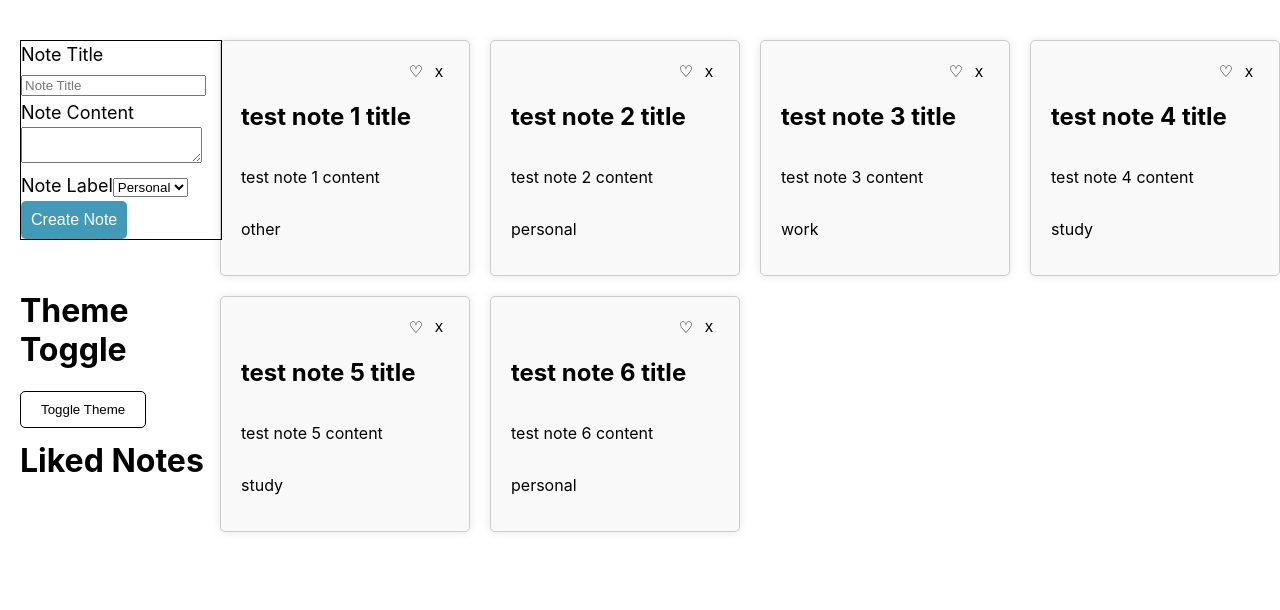
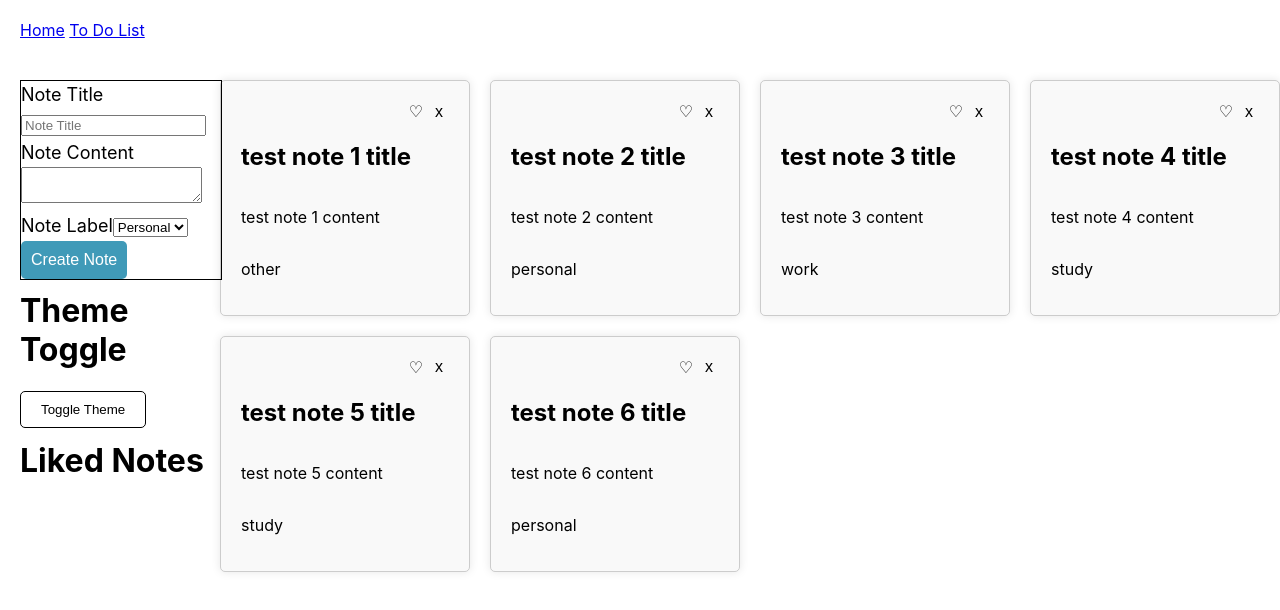
Before and after one commit to michaelhe999/CSE_110_LAB_3, a React (Create React App) app in the folder my-app/: page / in a window 1280 px wide. Shown: the top 610 px of the page. Built offline with nearby package versions, Linux system fonts and the light colour scheme.

Commit message:
Exercise 1.4 done

```diff
--- a/my-app/src/App.tsx
+++ b/my-app/src/App.tsx
@@ -2,10 +2,12 @@ import "./App.css";
 import { ToDoList } from "./toDoList";
 import { Route, Routes } from "react-router-dom";
 import { StickyNotes } from "./stickyNotes";
+import { Navbar } from "./navbar";
 
 const App = () => {
  return (
    <div>
+     <Navbar />
      <Routes>
        <Route path="/" element={<StickyNotes />} />
        <Route path="/todolist" element={<ToDoList />} />
--- /dev/null
+++ b/my-app/src/navbar.tsx
@@ -0,0 +1,11 @@
+import { Link } from "react-router-dom";
+
+export const Navbar = () => {
+ return (
+   <div>
+     <nav>
+       <Link to="/">Home</Link> <Link to="/todolist">To Do List</Link>
+     </nav>
+   </div>
+ );
+};
```
